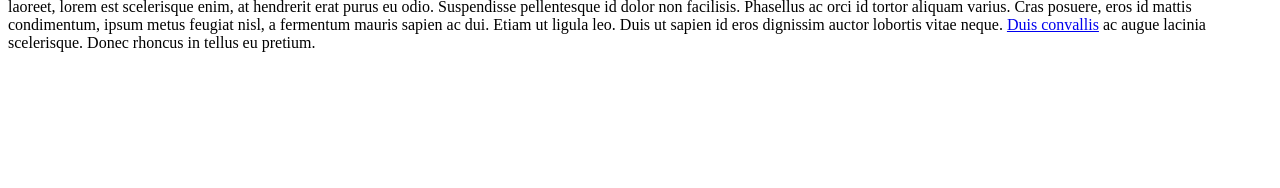
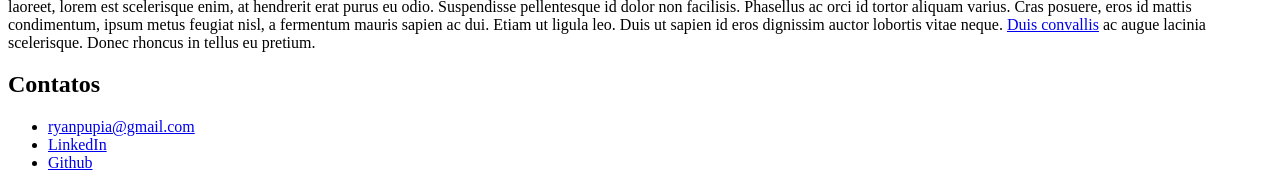
Before and after one commit to Ryan-Pupia/DIO-JavascriptEvolution, a plain HTML site: page Projetos/Pagina pessoal/index.html in a window 1280 px wide. Shown: the part 5880-6068 px from the top of the page. Before the commit the page ends 5948 px from the top, so only its background shows below. Drawn offline with Linux system fonts and the light colour scheme.

Commit message:
Adicionada Lista de Contatos à pagina pessoal

```diff
--- a/Projetos/Pagina pessoal/index.html
+++ b/Projetos/Pagina pessoal/index.html
@@ -22,6 +22,21 @@
                     Lorem ipsum dolor sit amet, consectetur adipiscing elit. Curabitur at felis quam. Nam commodo eros sapien, non sagittis arcu tempus quis. <a href="https://www.linkedin.com/in/ryan-pupia-732216226/" target="_blank">Vestibulum scelerisque, est nec tempor commodo, ligula velit fringilla orci, ut ullamcorper magna tellus quis lectus.</a> Ut ligula arcu, dapibus quis massa a, ornare mollis augue. Donec scelerisque consequat urna non blandit. Duis gravida, eros non euismod laoreet, lorem est scelerisque enim, at hendrerit erat purus eu odio. Suspendisse pellentesque id dolor non facilisis. Phasellus ac orci id tortor aliquam varius. Cras posuere, eros id mattis condimentum, ipsum metus feugiat nisl, a fermentum mauris sapien ac dui. Etiam ut ligula leo. Duis ut sapien id eros dignissim auctor lobortis vitae neque. <a href="mailto:ryanpupia@gmail.com">Duis convallis</a> ac augue lacinia scelerisque. Donec rhoncus in tellus eu pretium.</p>
             </article>
         </section>
-        <footer></footer>
+        <footer>
+            <header>
+                <h2>Contatos</h2>
+            </header>
+            <ul>
+                <li>
+                    <a href="mailto:ryanpupia@gmail.com">ryanpupia@gmail.com</a>
+                </li>
+                <li>
+                    <a href="https://www.linkedin.com/in/ryan-pupia-732216226/" target="_blank">LinkedIn</a>
+                </li>
+                <li>
+                    <a href="https://github.com/Ryan-Pupia" target="_blank">Github</a>
+                </li>
+            </ul>
+        </footer>
     </body>
 </html>
```
